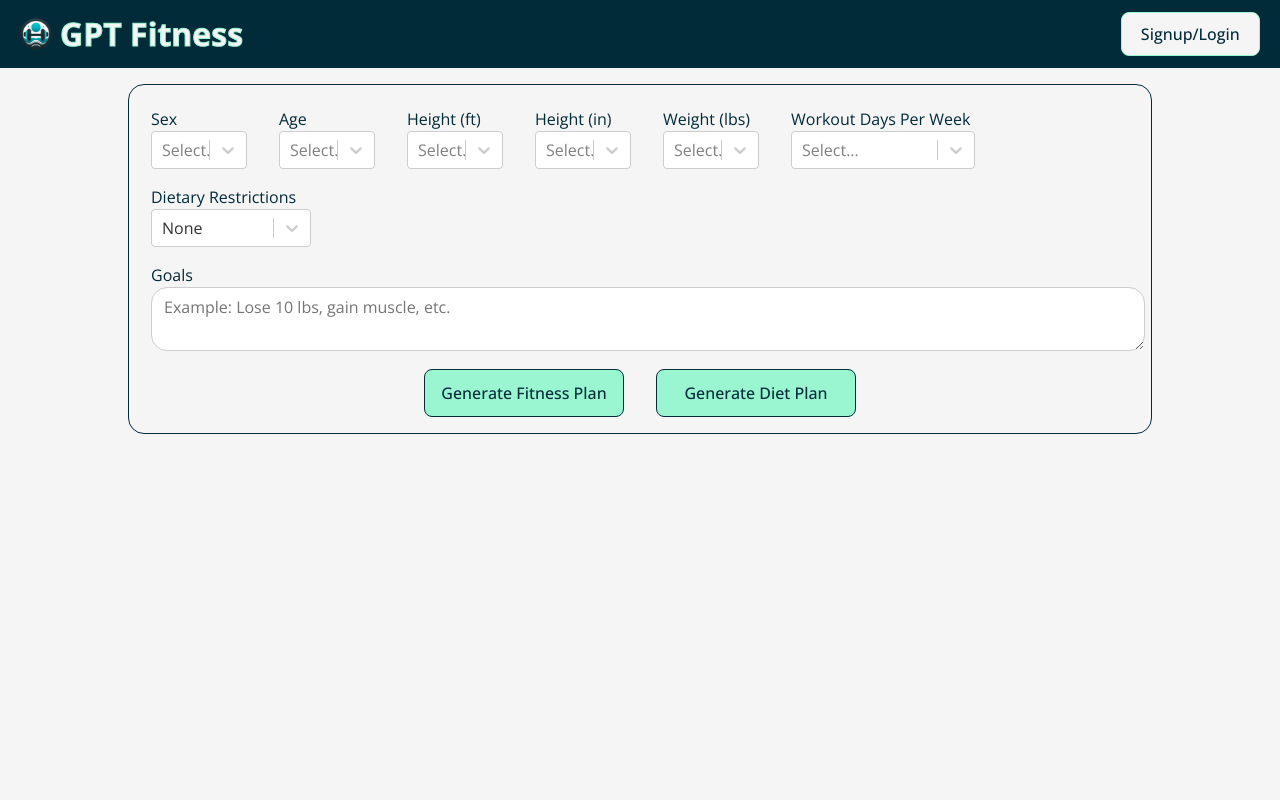
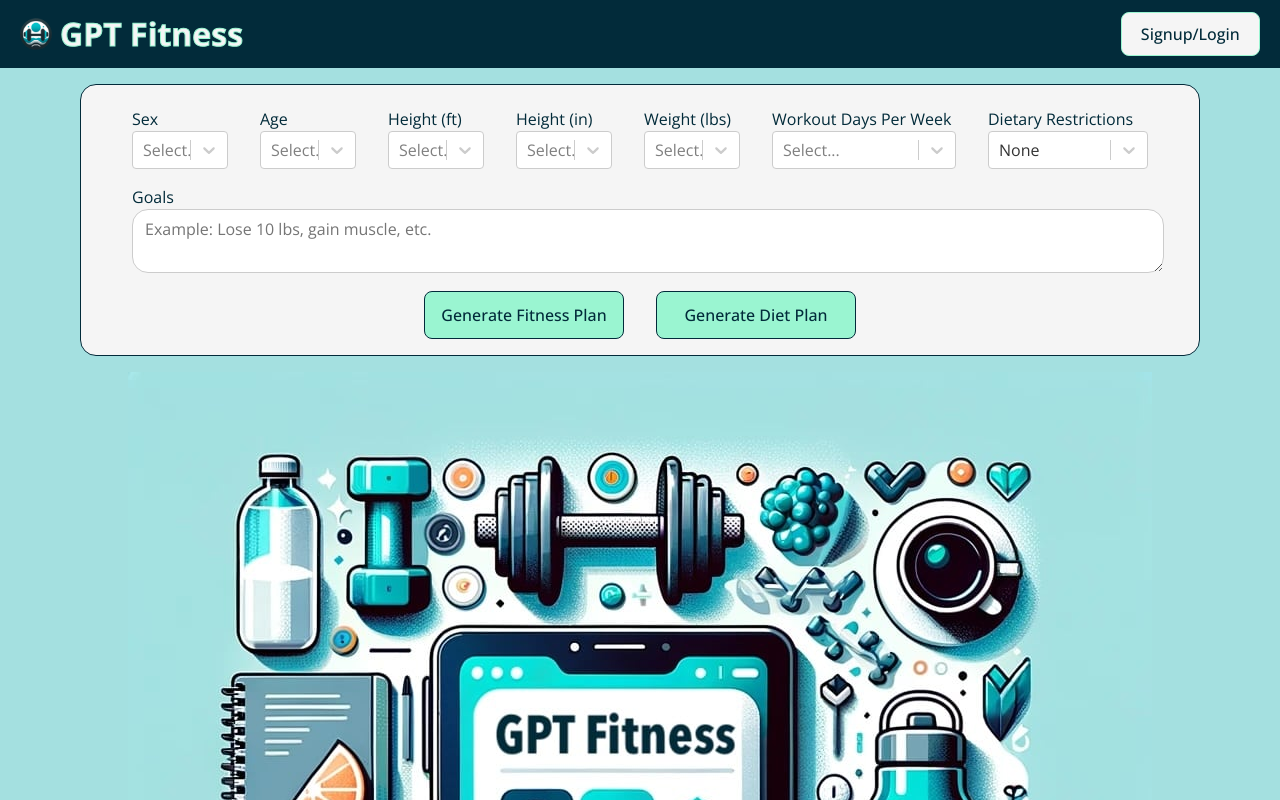
Before and after one commit to 8cott/gpt-fitness-client, a React (Vite) app: page / in a window 1280 px wide. Shown: the top 800 px of the page. Built offline with nearby package versions, Linux system fonts and the light colour scheme.

Commit message:
added image on main page

```diff
--- a/src/App.css
+++ b/src/App.css
@@ -221,7 +221,7 @@ input[type='password'] {
 }
 
 .form-container {
-  max-width: 80%;
+  max-width: 70rem;
   margin: 0 auto;
   margin-top: 1rem;
   margin-bottom: 1rem;
@@ -232,6 +232,7 @@ input[type='password'] {
   font-family: 'Open Sans', sans-serif;
   border: 1px solid var(--gunmetal);
   border-radius: 1rem;
+  background-color: var(--white-smoke);
 }
 
 .form-fieldset {
@@ -314,6 +315,19 @@ input[type='password'] {
   margin-top: 1rem;
 }
 
+.image-container {
+  display: flex;
+  justify-content: center;
+  align-items: center;
+  height: 100%;
+}
+
+.image-container img {
+  max-width: 100%;
+  height: auto;
+  width: auto;
+}
+
 .plan-container {
   display: flex;
   flex-direction: column;
@@ -322,6 +336,7 @@ input[type='password'] {
   border: 1px solid var(--gunmetal);
   border-radius: 1rem;
   padding: 1.5rem;
+  background-color: var(--white-smoke);
 }
 
 .plan-header {
--- a/src/components/UserInputForm.jsx
+++ b/src/components/UserInputForm.jsx
@@ -5,6 +5,7 @@ import { useAuth } from './AuthContext';
 import axiosInstance from './AxiosConfig';
 import DisplayFitnessPlan from './DisplayFitnessPlan';
 import DisplayDietPlan from './DisplayDietPlan';
+import GPTFimage from '../../public/GPTFitness.jpg';
 
 const UserInputForm = () => {
   const { isLoggedIn, userId } = useAuth();
@@ -373,8 +374,13 @@ const UserInputForm = () => {
           </div>
         </form>
       </div>
+      <>
+        {!workoutRoutine && !dietPlan && (
+          <div className='image-container'>
+            <img src={GPTFimage} alt='GPTF Image' />
+          </div>
+        )}
 
-      <>
         {workoutRoutine && workoutSummary && (
           <DisplayFitnessPlan
             workoutRoutine={workoutRoutine}
--- a/src/index.css
+++ b/src/index.css
@@ -4,6 +4,7 @@
   --white-smoke: #f5f5f5;
   --teal: #1f7a8c;
   --azure: #e6f9ff;
+  --tiffany-blue: #a4e0e0;
   font-family: 'Open Sans', sans-serif;
   line-height: 1.5;
   font-weight: 400;
@@ -32,7 +33,7 @@ body {
   place-items: center;
   min-width: 320px;
   min-height: 100vh;
-  background-color: var(--white-smoke);
+  background-color: var(--tiffany-blue);
 }
 
 h1 {
```
Also changed, not shown: public/GPTFItness.jpg (renamed from public/GPT FItness.jpg).
